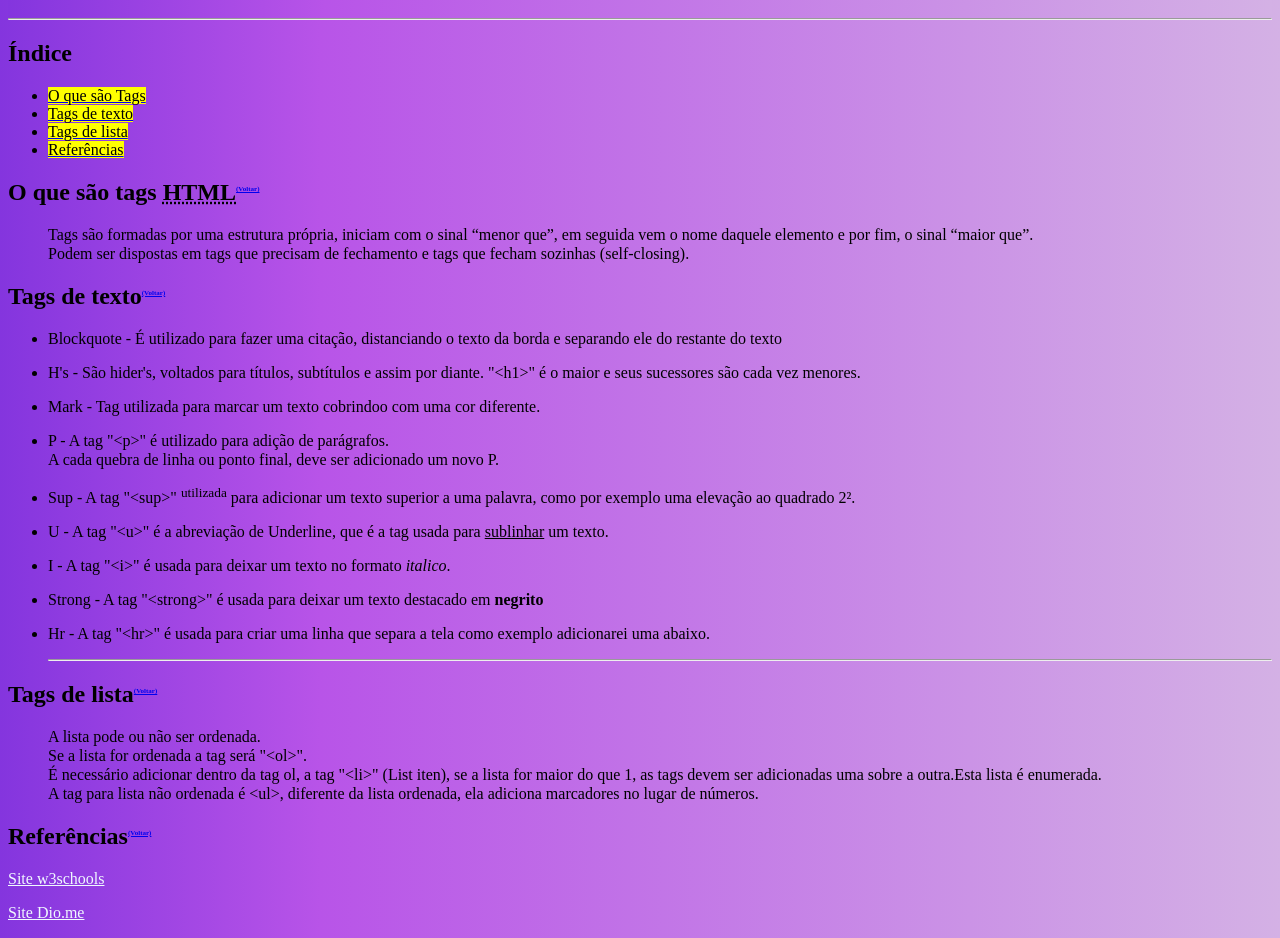
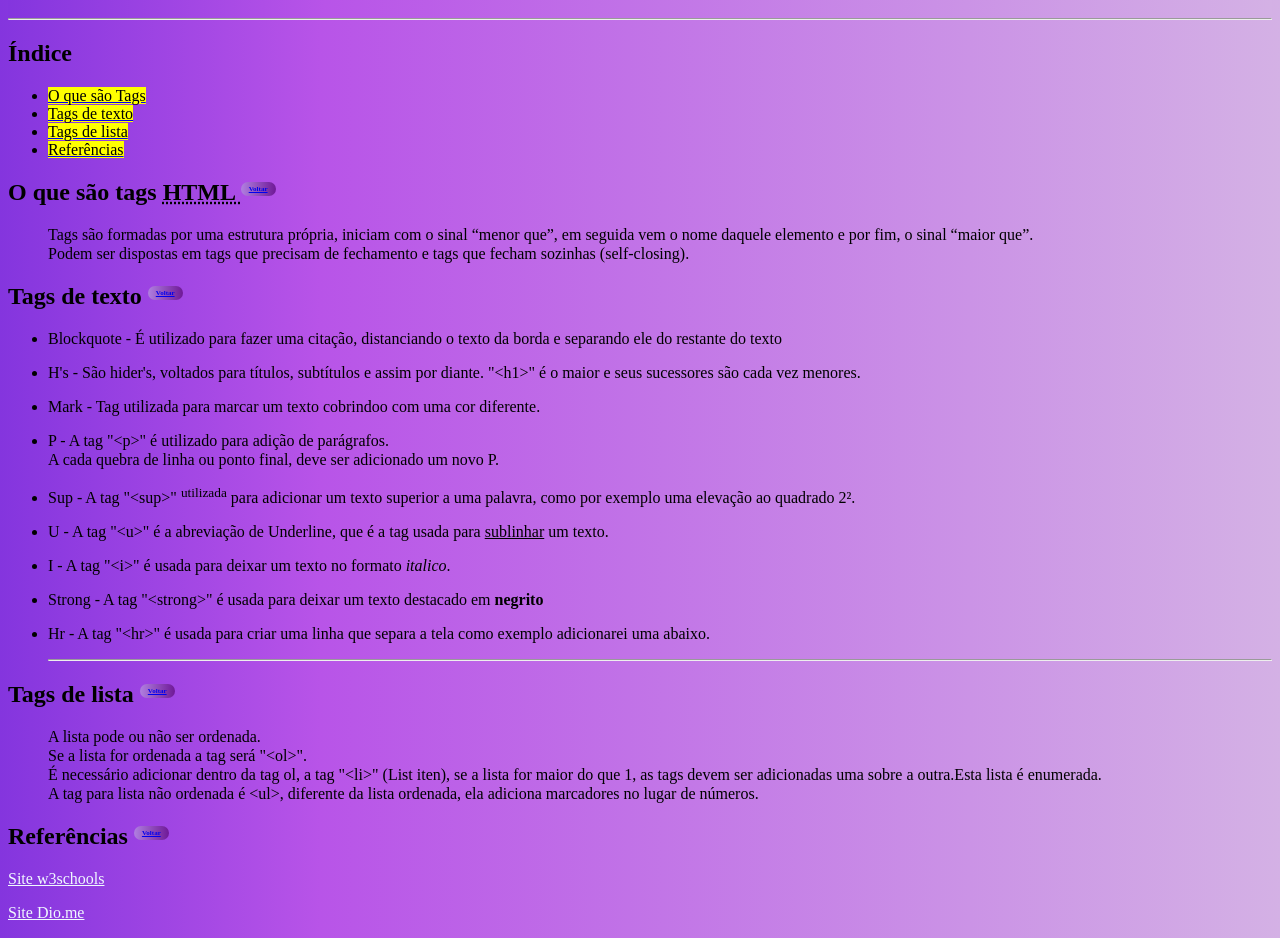
Before and after one commit to ViniCogo/Desafio-de-projeto, a plain HTML site: page index.html in a window 1280 px wide. Shown: the part 48-986 px from the top of the page. Drawn offline with Linux system fonts and the light colour scheme.

Commit message:
Alteração na estrutura dos botões e do Css

```diff
--- a/index.html
+++ b/index.html
@@ -19,14 +19,31 @@
             <li><a href="#References"><mark>Referências</mark></a></li>
         </ul>
 
-        <h2 id="WhatIsTag">O que são tags <abbr title="Linguagem de Marcação de HiperTexto">HTML</abbr><sup style="font-size: 7;"><a href="#home">(Voltar)</a></sup></h2>
+        <h2 id="WhatIsTag">
+            O que são tags
+            <abbr title="Linguagem de Marcação de HiperTexto">
+                HTML
+            </abbr>
+            <sup>
+                <a href="#home" class="button">
+                    Voltar
+                </a>
+            </sup>
+        </h2>
 
         <blockquote>
             <p class="textDistance">Tags são formadas por uma estrutura própria, iniciam com o sinal “menor que”, em seguida vem o nome daquele elemento e por fim, o sinal “maior que”.</p>
             <p>Podem ser dispostas em tags que precisam de fechamento e tags que fecham sozinhas (self-closing).</p>
         </blockquote>
 
-        <h2 id="TextTags">Tags de texto<sup style="font-size: 7;"><a href="#home">(Voltar)</a></sup></h2>
+        <h2 id="TextTags">
+            Tags de texto
+            <sup>
+                <a href="#home" class="button">
+                    Voltar
+                </a>
+            </sup>
+        </h2>
 
         <ul>
             <li>
@@ -76,7 +93,14 @@
             </li>
         </ul>
 
-        <h2 id="ListTags">Tags de lista<sup style="font-size: 7;"><a href="#home">(Voltar)</a></sup></h2>
+        <h2 id="ListTags">
+            Tags de lista
+            <sup>
+                <a href="#home" class="button">
+                    Voltar
+                </a>
+            </sup>
+        </h2>
 
         <blockquote>
             <p class="textDistance">A lista pode ou não ser ordenada.</p>
@@ -85,7 +109,14 @@
             <p>A tag para lista não ordenada é &lt;ul&gt;, diferente da lista ordenada, ela adiciona marcadores no lugar de números.</p>
         </blockquote>
 
-        <h2 id="ListTags">Referências<sup style="font-size: 7;"><a href="#home">(Voltar)</a></sup></h2>
+        <h2 id="References">
+            Referências
+            <sup>
+                <a href="#home" class="button">
+                    Voltar
+                </a>
+            </sup>
+        </h2>
         <p><a href="https://www.w3schools.com/html/default.asp" target="_blank" style="color: aliceblue;">Site w3schools</a></p>
         <p><a href="https://web.dio.me/track/formacao-html-web-developer" target="_blank" style="color: aliceblue;">Site Dio.me</a></p>
 
--- a/styles.css
+++ b/styles.css
@@ -8,5 +8,24 @@
         rgba(184, 84, 232, 1) 25%,
         rgb(212, 177, 229) 100%
     );
-
 }
+.button {
+    font-weight: bold;
+    font-size: 7px;
+    cursor: pointer;
+    padding: .2rem .5rem;
+    background: linear-gradient(
+        90deg,
+        rgb(176, 127, 224) 0%,
+        rgb(111, 25, 151) 100%
+    );
+    border-radius: 3em;
+    border: none;
+}
+.button:hover {
+    background: linear-gradient(
+        90deg,
+        rgba(184, 84, 232, 1) 0%,
+        rgba(132, 53, 222, 1) 100%
+    );
+}
```
